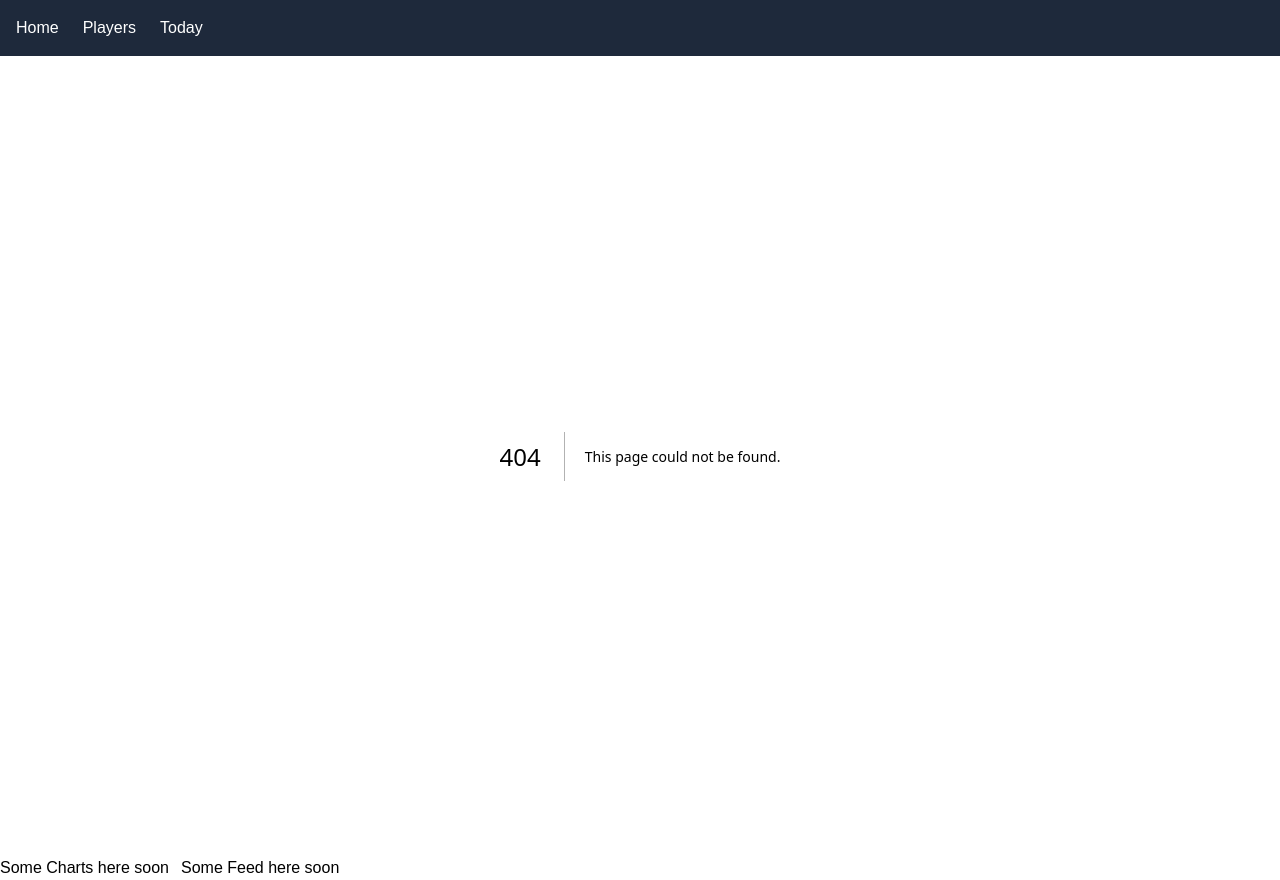
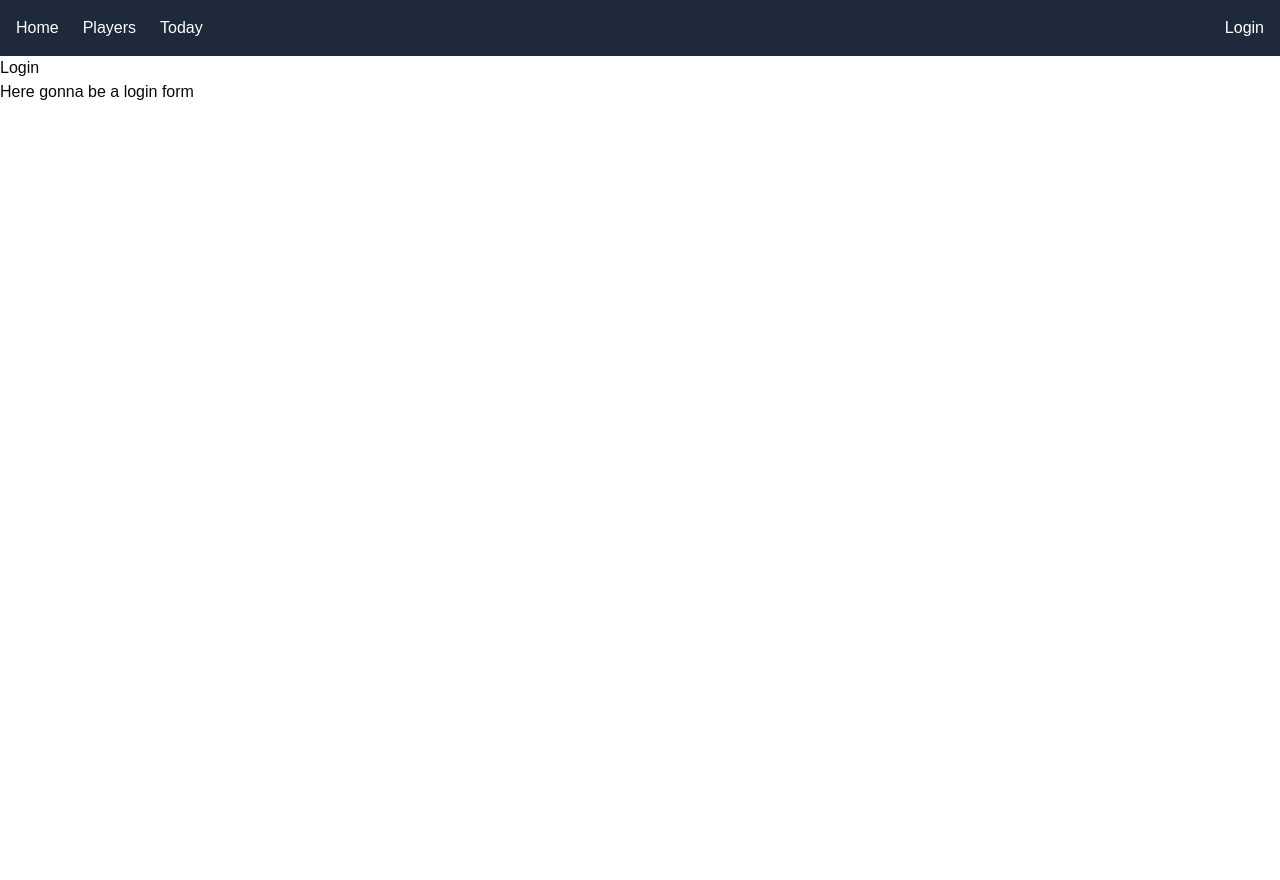
Before and after one commit to antontrafimovich/fb-graphql, a Next.js app in the folder packages/next-frontend/: page /login in a window 1280 px wide. Before the commit this address had no page. After the commit the page ends 800 px from the top, so only its background shows below. Built offline with nearby package versions, Linux system fonts and the light colour scheme.

Commit message:
Added ability to render login form differently depending on active slot.

```diff
--- /dev/null
+++ b/packages/next-frontend/src/app/@auth/(.)login/page.tsx
@@ -0,0 +1,21 @@
+import {
+  Dialog,
+  DialogContent,
+  DialogDescription,
+  DialogHeader,
+  DialogTitle,
+} from "@/components/ui/dialog";
+
+export default function Login() {
+  return (
+    <Dialog defaultOpen>
+      {/* <DialogTrigger>Open</DialogTrigger> */}
+      <DialogContent>
+        <DialogHeader>
+          <DialogTitle>Login</DialogTitle>
+          <DialogDescription>Here gonna be a login form</DialogDescription>
+        </DialogHeader>
+      </DialogContent>
+    </Dialog>
+  );
+}
--- /dev/null
+++ b/packages/next-frontend/src/app/@auth/default.tsx
@@ -0,0 +1,3 @@
+export default function Default() {
+  return null;
+}
--- a/packages/next-frontend/src/app/@feed/page.tsx
+++ b/packages/next-frontend/src/app/@feed/page.tsx
@@ -1,7 +1,7 @@
 export default function Feed() {
   return (
     <div>
-      <h1>This is the Feed page</h1>
+      <h1>This is the Feed page!</h1>
       <div>Here gonna be some latest news</div>
     </div>
   );
--- a/packages/next-frontend/src/app/components/nav.tsx
+++ b/packages/next-frontend/src/app/components/nav.tsx
@@ -8,7 +8,7 @@
   const pathname = usePathname();
 
   return (
-    <nav className="bg-slate-800 p-4">
+    <nav className="flex justify-between bg-slate-800 p-4">
       <ul className="flex gap-6">
         <li>
           <Link
@@ -44,6 +44,8 @@
           </Link>
         </li>
       </ul>
+
+      <Link href="/login">Login</Link>
     </nav>
   );
 }
--- a/packages/next-frontend/src/app/globals.css
+++ b/packages/next-frontend/src/app/globals.css
@@ -2,21 +2,7 @@
 @tailwind components;
 @tailwind utilities;
 
-:root {
-  --background: #ffffff;
-  --foreground: #171717;
-}
-
-@media (prefers-color-scheme: dark) {
-  :root {
-    --background: #0a0a0a;
-    --foreground: #ededed;
-  }
-}
-
 body {
-  color: var(--foreground);
-  background: var(--background);
   font-family: Arial, Helvetica, sans-serif;
 }
 
@@ -25,3 +11,68 @@
     text-wrap: balance;
   }
 }
+
+@layer base {
+  :root {
+    --background: 0 0% 100%;
+    --foreground: 240 10% 3.9%;
+    --card: 0 0% 100%;
+    --card-foreground: 240 10% 3.9%;
+    --popover: 0 0% 100%;
+    --popover-foreground: 240 10% 3.9%;
+    --primary: 240 5.9% 10%;
+    --primary-foreground: 0 0% 98%;
+    --secondary: 240 4.8% 95.9%;
+    --secondary-foreground: 240 5.9% 10%;
+    --muted: 240 4.8% 95.9%;
+    --muted-foreground: 240 3.8% 46.1%;
+    --accent: 240 4.8% 95.9%;
+    --accent-foreground: 240 5.9% 10%;
+    --destructive: 0 84.2% 60.2%;
+    --destructive-foreground: 0 0% 98%;
+    --border: 240 5.9% 90%;
+    --input: 240 5.9% 90%;
+    --ring: 240 10% 3.9%;
+    --chart-1: 12 76% 61%;
+    --chart-2: 173 58% 39%;
+    --chart-3: 197 37% 24%;
+    --chart-4: 43 74% 66%;
+    --chart-5: 27 87% 67%;
+    --radius: 0.5rem;
+  }
+  .dark {
+    --background: 240 10% 3.9%;
+    --foreground: 0 0% 98%;
+    --card: 240 10% 3.9%;
+    --card-foreground: 0 0% 98%;
+    --popover: 240 10% 3.9%;
+    --popover-foreground: 0 0% 98%;
+    --primary: 0 0% 98%;
+    --primary-foreground: 240 5.9% 10%;
+    --secondary: 240 3.7% 15.9%;
+    --secondary-foreground: 0 0% 98%;
+    --muted: 240 3.7% 15.9%;
+    --muted-foreground: 240 5% 64.9%;
+    --accent: 240 3.7% 15.9%;
+    --accent-foreground: 0 0% 98%;
+    --destructive: 0 62.8% 30.6%;
+    --destructive-foreground: 0 0% 98%;
+    --border: 240 3.7% 15.9%;
+    --input: 240 3.7% 15.9%;
+    --ring: 240 4.9% 83.9%;
+    --chart-1: 220 70% 50%;
+    --chart-2: 160 60% 45%;
+    --chart-3: 30 80% 55%;
+    --chart-4: 280 65% 60%;
+    --chart-5: 340 75% 55%;
+  }
+}
+
+@layer base {
+  * {
+    @apply border-border;
+  }
+  body {
+    @apply bg-background text-foreground;
+  }
+}
--- a/packages/next-frontend/src/app/layout.tsx
+++ b/packages/next-frontend/src/app/layout.tsx
@@ -22,12 +22,10 @@
 
 export default function RootLayout({
   children,
-  feed,
-  main,
+  auth,
 }: Readonly<{
   children: React.ReactNode;
-  feed: React.ReactNode;
-  main: React.ReactNode;
+  auth: React.ReactNode;
 }>) {
   return (
     <html lang="en">
@@ -37,11 +35,8 @@
         <header className="bg-slate-800 text-white">
           <Nav />
         </header>
+        <div>{auth}</div>
         <div>{children}</div>
-        <div className="flex flex-row gap-x-3">
-          <div>{main}</div>
-          <div>{feed}</div>
-        </div>
       </body>
     </html>
   );
--- /dev/null
+++ b/packages/next-frontend/src/app/login/page.tsx
@@ -0,0 +1,8 @@
+export default function Login() {
+  return (
+    <div>
+      <h1>Login</h1>
+      <div>Here gonna be a login form</div>
+    </div>
+  );
+}
```
